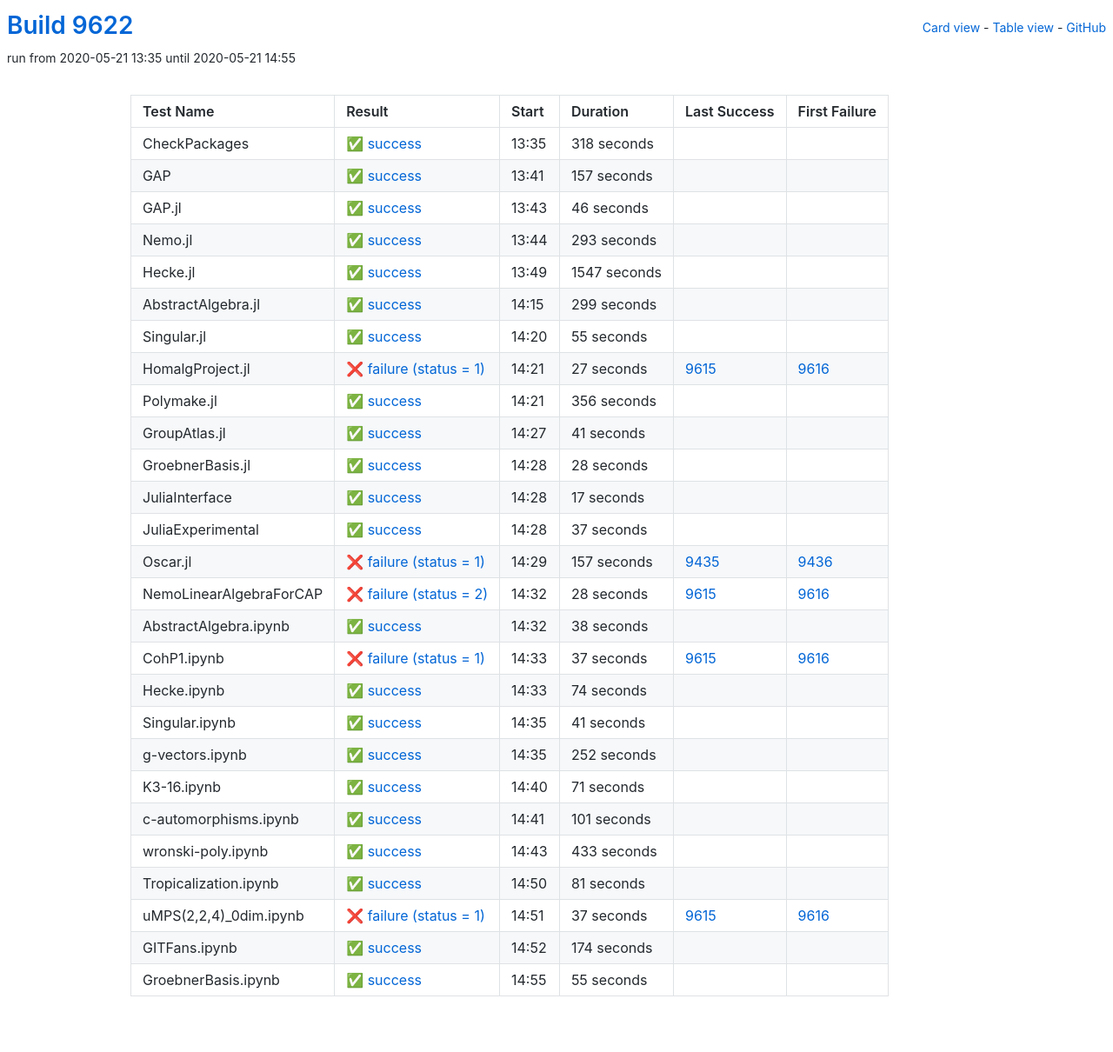
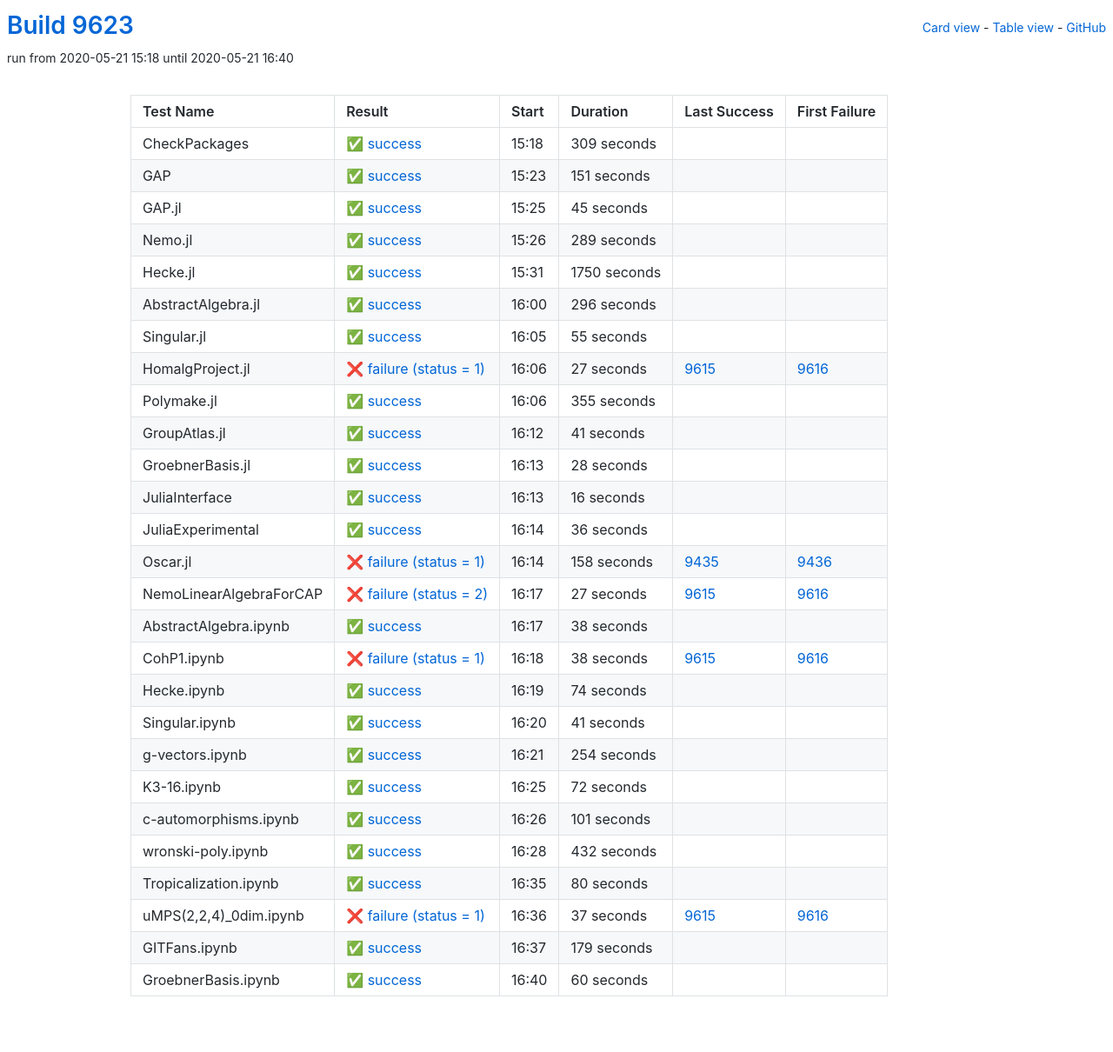
Before and after one commit to oscar-system/oscar-ci-status, a Jekyll site: the page built from table.html, in a window 1280 px wide. Shown: the whole page at 87% size. Built offline with Jekyll 4.4.1, drawn with Linux system fonts in a browser that asks for light colours.

Commit message:
Build 9623

```diff
--- a/_data/ci.yml
+++ b/_data/ci.yml
@@ -1,77 +1,77 @@
-build: 9622
-build_url: https://oscarci.mathematik.uni-kl.de/job/oscar/9622/
+build: 9623
+build_url: https://oscarci.mathematik.uni-kl.de/job/oscar/9623/
 job: oscar
 tests:
-- duration: 318
+- duration: 309
   exitcode: 0
   first_failure: false
   first_failure_url: null
   id: checkpackages
   last_success: false
   last_success_url: null
-  log: https://oscarci.mathematik.uni-kl.de/job/oscar/9622/artifact/logs/build-9622/CheckPackages.log
+  log: https://oscarci.mathematik.uni-kl.de/job/oscar/9623/artifact/logs/build-9623/CheckPackages.log
   name: CheckPackages
-  start: 2020-05-21 13:35
+  start: 2020-05-21 15:18
   status: success
   success: true
-- duration: 157
+- duration: 151
   exitcode: 0
   first_failure: false
   first_failure_url: null
   id: gap
   last_success: false
   last_success_url: null
-  log: https://oscarci.mathematik.uni-kl.de/job/oscar/9622/artifact/logs/build-9622/GAP.log
+  log: https://oscarci.mathematik.uni-kl.de/job/oscar/9623/artifact/logs/build-9623/GAP.log
   name: GAP
-  start: 2020-05-21 13:41
+  start: 2020-05-21 15:23
   status: success
   success: true
-- duration: 46
+- duration: 45
   exitcode: 0
   first_failure: false
   first_failure_url: null
   id: gap-jl
   last_success: false
   last_success_url: null
-  log: https://oscarci.mathematik.uni-kl.de/job/oscar/9622/artifact/logs/build-9622/GAP.jl.log
+  log: https://oscarci.mathematik.uni-kl.de/job/oscar/9623/artifact/logs/build-9623/GAP.jl.log
   name: GAP.jl
-  start: 2020-05-21 13:43
+  start: 2020-05-21 15:25
   status: success
   success: true
-- duration: 293
+- duration: 289
   exitcode: 0
   first_failure: false
   first_failure_url: null
   id: nemo-jl
   last_success: false
   last_success_url: null
-  log: https://oscarci.mathematik.uni-kl.de/job/oscar/9622/artifact/logs/build-9622/Nemo.jl.log
+  log: https://oscarci.mathematik.uni-kl.de/job/oscar/9623/artifact/logs/build-9623/Nemo.jl.log
   name: Nemo.jl
-  start: 2020-05-21 13:44
+  start: 2020-05-21 15:26
   status: success
   success: true
-- duration: 1547
+- duration: 1750
   exitcode: 0
   first_failure: false
   first_failure_url: null
   id: hecke-jl
   last_success: false
   last_success_url: null
-  log: https://oscarci.mathematik.uni-kl.de/job/oscar/9622/artifact/logs/build-9622/Hecke.jl.log
+  log: https://oscarci.mathematik.uni-kl.de/job/oscar/9623/artifact/logs/build-9623/Hecke.jl.log
   name: Hecke.jl
-  start: 2020-05-21 13:49
+  start: 2020-05-21 15:31
   status: success
   success: true
-- duration: 299
+- duration: 296
   exitcode: 0
   first_failure: false
   first_failure_url: null
   id: abstractalgebra-jl
   last_success: false
   last_success_url: null
-  log: https://oscarci.mathematik.uni-kl.de/job/oscar/9622/artifact/logs/build-9622/AbstractAlgebra.jl.log
+  log: https://oscarci.mathematik.uni-kl.de/job/oscar/9623/artifact/logs/build-9623/AbstractAlgebra.jl.log
   name: AbstractAlgebra.jl
-  start: 2020-05-21 14:15
+  start: 2020-05-21 16:00
   status: success
   success: true
 - duration: 55
@@ -81,9 +81,9 @@
   id: singular-jl
   last_success: false
   last_success_url: null
-  log: https://oscarci.mathematik.uni-kl.de/job/oscar/9622/artifact/logs/build-9622/Singular.jl.log
+  log: https://oscarci.mathematik.uni-kl.de/job/oscar/9623/artifact/logs/build-9623/Singular.jl.log
   name: Singular.jl
-  start: 2020-05-21 14:20
+  start: 2020-05-21 16:05
   status: success
   success: true
 - duration: 27
@@ -93,21 +93,21 @@
   id: homalgproject-jl
   last_success: 9615
   last_success_url: https://oscarci.mathematik.uni-kl.de/job/oscar/9615/
-  log: https://oscarci.mathematik.uni-kl.de/job/oscar/9622/artifact/logs/build-9622/HomalgProject.jl.log
+  log: https://oscarci.mathematik.uni-kl.de/job/oscar/9623/artifact/logs/build-9623/HomalgProject.jl.log
   name: HomalgProject.jl
-  start: 2020-05-21 14:21
+  start: 2020-05-21 16:06
   status: failure
   success: false
-- duration: 356
+- duration: 355
   exitcode: 0
   first_failure: false
   first_failure_url: null
   id: polymake-jl
   last_success: false
   last_success_url: null
-  log: https://oscarci.mathematik.uni-kl.de/job/oscar/9622/artifact/logs/build-9622/Polymake.jl.log
+  log: https://oscarci.mathematik.uni-kl.de/job/oscar/9623/artifact/logs/build-9623/Polymake.jl.log
   name: Polymake.jl
-  start: 2020-05-21 14:21
+  start: 2020-05-21 16:06
   status: success
   success: true
 - duration: 41
@@ -117,9 +117,9 @@
   id: groupatlas-jl
   last_success: false
   last_success_url: null
-  log: https://oscarci.mathematik.uni-kl.de/job/oscar/9622/artifact/logs/build-9622/GroupAtlas.jl.log
+  log: https://oscarci.mathematik.uni-kl.de/job/oscar/9623/artifact/logs/build-9623/GroupAtlas.jl.log
   name: GroupAtlas.jl
-  start: 2020-05-21 14:27
+  start: 2020-05-21 16:12
   status: success
   success: true
 - duration: 28
@@ -129,57 +129,57 @@
   id: groebnerbasis-jl
   last_success: false
   last_success_url: null
-  log: https://oscarci.mathematik.uni-kl.de/job/oscar/9622/artifact/logs/build-9622/GroebnerBasis.jl.log
+  log: https://oscarci.mathematik.uni-kl.de/job/oscar/9623/artifact/logs/build-9623/GroebnerBasis.jl.log
   name: GroebnerBasis.jl
-  start: 2020-05-21 14:28
+  start: 2020-05-21 16:13
   status: success
   success: true
-- duration: 17
+- duration: 16
   exitcode: 0
   first_failure: false
   first_failure_url: null
   id: juliainterface
   last_success: false
   last_success_url: null
-  log: https://oscarci.mathematik.uni-kl.de/job/oscar/9622/artifact/logs/build-9622/JuliaInterface.log
+  log: https://oscarci.mathematik.uni-kl.de/job/oscar/9623/artifact/logs/build-9623/JuliaInterface.log
   name: JuliaInterface
-  start: 2020-05-21 14:28
+  start: 2020-05-21 16:13
   status: success
   success: true
-- duration: 37
+- duration: 36
   exitcode: 0
   first_failure: false
   first_failure_url: null
   id: juliaexperimental
   last_success: false
   last_success_url: null
-  log: https://oscarci.mathematik.uni-kl.de/job/oscar/9622/artifact/logs/build-9622/JuliaExperimental.log
+  log: https://oscarci.mathematik.uni-kl.de/job/oscar/9623/artifact/logs/build-9623/JuliaExperimental.log
   name: JuliaExperimental
-  start: 2020-05-21 14:28
+  start: 2020-05-21 16:14
   status: success
   success: true
-- duration: 157
+- duration: 158
   exitcode: 1
   first_failure: 9436
   first_failure_url: https://oscarci.mathematik.uni-kl.de/job/oscar/9436/
   id: oscar-jl
   last_success: 9435
   last_success_url: https://oscarci.mathematik.uni-kl.de/job/oscar/9435/
-  log: https://oscarci.mathematik.uni-kl.de/job/oscar/9622/artifact/logs/build-9622/Oscar.jl.log
+  log: https://oscarci.mathematik.uni-kl.de/job/oscar/9623/artifact/logs/build-9623/Oscar.jl.log
   name: Oscar.jl
-  start: 2020-05-21 14:29
+  start: 2020-05-21 16:14
   status: failure
   success: false
-- duration: 28
+- duration: 27
   exitcode: 2
   first_failure: 9616
   first_failure_url: https://oscarci.mathematik.uni-kl.de/job/oscar/9616/
   id: nemolinearalgebraforcap
   last_success: 9615
   last_success_url: https://oscarci.mathematik.uni-kl.de/job/oscar/9615/
-  log: https://oscarci.mathematik.uni-kl.de/job/oscar/9622/artifact/logs/build-9622/NemoLinearAlgebraForCAP.log
+  log: https://oscarci.mathematik.uni-kl.de/job/oscar/9623/artifact/logs/build-9623/NemoLinearAlgebraForCAP.log
   name: NemoLinearAlgebraForCAP
-  start: 2020-05-21 14:32
+  start: 2020-05-21 16:17
   status: failure
   success: false
 - duration: 38
@@ -189,21 +189,21 @@
   id: abstractalgebra-ipynb
   last_success: false
   last_success_url: null
-  log: https://oscarci.mathematik.uni-kl.de/job/oscar/9622/artifact/logs/build-9622/AbstractAlgebra.ipynb.log
+  log: https://oscarci.mathematik.uni-kl.de/job/oscar/9623/artifact/logs/build-9623/AbstractAlgebra.ipynb.log
   name: AbstractAlgebra.ipynb
-  start: 2020-05-21 14:32
+  start: 2020-05-21 16:17
   status: success
   success: true
-- duration: 37
+- duration: 38
   exitcode: 1
   first_failure: 9616
   first_failure_url: https://oscarci.mathematik.uni-kl.de/job/oscar/9616/
   id: cohp1-ipynb
   last_success: 9615
   last_success_url: https://oscarci.mathematik.uni-kl.de/job/oscar/9615/
-  log: https://oscarci.mathematik.uni-kl.de/job/oscar/9622/artifact/logs/build-9622/CohP1.ipynb.log
+  log: https://oscarci.mathematik.uni-kl.de/job/oscar/9623/artifact/logs/build-9623/CohP1.ipynb.log
   name: CohP1.ipynb
-  start: 2020-05-21 14:33
+  start: 2020-05-21 16:18
   status: failure
   success: false
 - duration: 74
@@ -213,9 +213,9 @@
   id: hecke-ipynb
   last_success: false
   last_success_url: null
-  log: https://oscarci.mathematik.uni-kl.de/job/oscar/9622/artifact/logs/build-9622/Hecke.ipynb.log
+  log: https://oscarci.mathematik.uni-kl.de/job/oscar/9623/artifact/logs/build-9623/Hecke.ipynb.log
   name: Hecke.ipynb
-  start: 2020-05-21 14:33
+  start: 2020-05-21 16:19
   status: success
   success: true
 - duration: 41
@@ -225,33 +225,33 @@
   id: singular-ipynb
   last_success: false
   last_success_url: null
-  log: https://oscarci.mathematik.uni-kl.de/job/oscar/9622/artifact/logs/build-9622/Singular.ipynb.log
+  log: https://oscarci.mathematik.uni-kl.de/job/oscar/9623/artifact/logs/build-9623/Singular.ipynb.log
   name: Singular.ipynb
-  start: 2020-05-21 14:35
+  start: 2020-05-21 16:20
   status: success
   success: true
-- duration: 252
+- duration: 254
   exitcode: 0
   first_failure: false
   first_failure_url: null
   id: g-vectors-ipynb
   last_success: false
   last_success_url: null
-  log: https://oscarci.mathematik.uni-kl.de/job/oscar/9622/artifact/logs/build-9622/g-vectors.ipynb.log
+  log: https://oscarci.mathematik.uni-kl.de/job/oscar/9623/artifact/logs/build-9623/g-vectors.ipynb.log
   name: g-vectors.ipynb
-  start: 2020-05-21 14:35
+  start: 2020-05-21 16:21
   status: success
   success: true
-- duration: 71
+- duration: 72
   exitcode: 0
   first_failure: false
   first_failure_url: null
   id: k3-16-ipynb
   last_success: false
   last_success_url: null
-  log: https://oscarci.mathematik.uni-kl.de/job/oscar/9622/artifact/logs/build-9622/K3-16.ipynb.log
+  log: https://oscarci.mathematik.uni-kl.de/job/oscar/9623/artifact/logs/build-9623/K3-16.ipynb.log
   name: K3-16.ipynb
-  start: 2020-05-21 14:40
+  start: 2020-05-21 16:25
   status: success
   success: true
 - duration: 101
@@ -261,33 +261,33 @@
   id: c-automorphisms-ipynb
   last_success: false
   last_success_url: null
-  log: https://oscarci.mathematik.uni-kl.de/job/oscar/9622/artifact/logs/build-9622/c-automorphisms.ipynb.log
+  log: https://oscarci.mathematik.uni-kl.de/job/oscar/9623/artifact/logs/build-9623/c-automorphisms.ipynb.log
   name: c-automorphisms.ipynb
-  start: 2020-05-21 14:41
+  start: 2020-05-21 16:26
   status: success
   success: true
-- duration: 433
+- duration: 432
   exitcode: 0
   first_failure: false
   first_failure_url: null
   id: wronski-poly-ipynb
   last_success: false
   last_success_url: null
-  log: https://oscarci.mathematik.uni-kl.de/job/oscar/9622/artifact/logs/build-9622/wronski-poly.ipynb.log
+  log: https://oscarci.mathematik.uni-kl.de/job/oscar/9623/artifact/logs/build-9623/wronski-poly.ipynb.log
   name: wronski-poly.ipynb
-  start: 2020-05-21 14:43
+  start: 2020-05-21 16:28
   status: success
   success: true
-- duration: 81
+- duration: 80
   exitcode: 0
   first_failure: false
   first_failure_url: null
   id: tropicalization-ipynb
   last_success: false
   last_success_url: null
-  log: https://oscarci.mathematik.uni-kl.de/job/oscar/9622/artifact/logs/build-9622/Tropicalization.ipynb.log
+  log: https://oscarci.mathematik.uni-kl.de/job/oscar/9623/artifact/logs/build-9623/Tropicalization.ipynb.log
   name: Tropicalization.ipynb
-  start: 2020-05-21 14:50
+  start: 2020-05-21 16:35
   status: success
   success: true
 - duration: 37
@@ -297,32 +297,32 @@
   id: umps-2-2-4-0dim-ipynb
   last_success: 9615
   last_success_url: https://oscarci.mathematik.uni-kl.de/job/oscar/9615/
-  log: https://oscarci.mathematik.uni-kl.de/job/oscar/9622/artifact/logs/build-9622/uMPS-2-2-4-_0dim.ipynb.log
+  log: https://oscarci.mathematik.uni-kl.de/job/oscar/9623/artifact/logs/build-9623/uMPS-2-2-4-_0dim.ipynb.log
   name: uMPS(2,2,4)_0dim.ipynb
-  start: 2020-05-21 14:51
+  start: 2020-05-21 16:36
   status: failure
   success: false
-- duration: 174
+- duration: 179
   exitcode: 0
   first_failure: false
   first_failure_url: null
   id: gitfans-ipynb
   last_success: false
   last_success_url: null
-  log: https://oscarci.mathematik.uni-kl.de/job/oscar/9622/artifact/logs/build-9622/GITFans.ipynb.log
+  log: https://oscarci.mathematik.uni-kl.de/job/oscar/9623/artifact/logs/build-9623/GITFans.ipynb.log
   name: GITFans.ipynb
-  start: 2020-05-21 14:52
+  start: 2020-05-21 16:37
   status: success
   success: true
-- duration: 55
+- duration: 60
   exitcode: 0
   first_failure: false
   first_failure_url: null
   id: groebnerbasis-ipynb
   last_success: false
   last_success_url: null
-  log: https://oscarci.mathematik.uni-kl.de/job/oscar/9622/artifact/logs/build-9622/GroebnerBasis.ipynb.log
+  log: https://oscarci.mathematik.uni-kl.de/job/oscar/9623/artifact/logs/build-9623/GroebnerBasis.ipynb.log
   name: GroebnerBasis.ipynb
-  start: 2020-05-21 14:55
+  start: 2020-05-21 16:40
   status: success
   success: true
```
Also changed, not shown: README.md.
